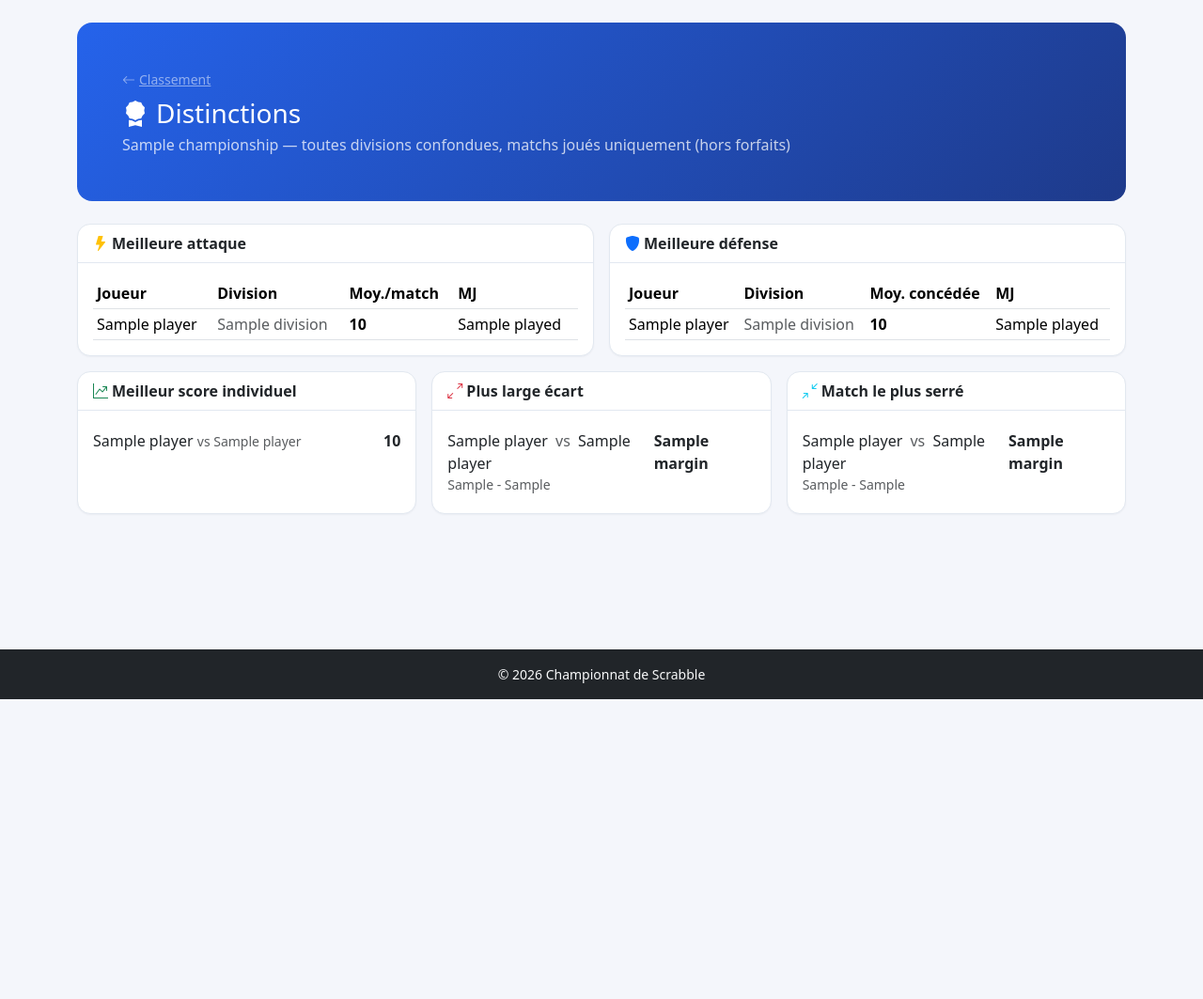
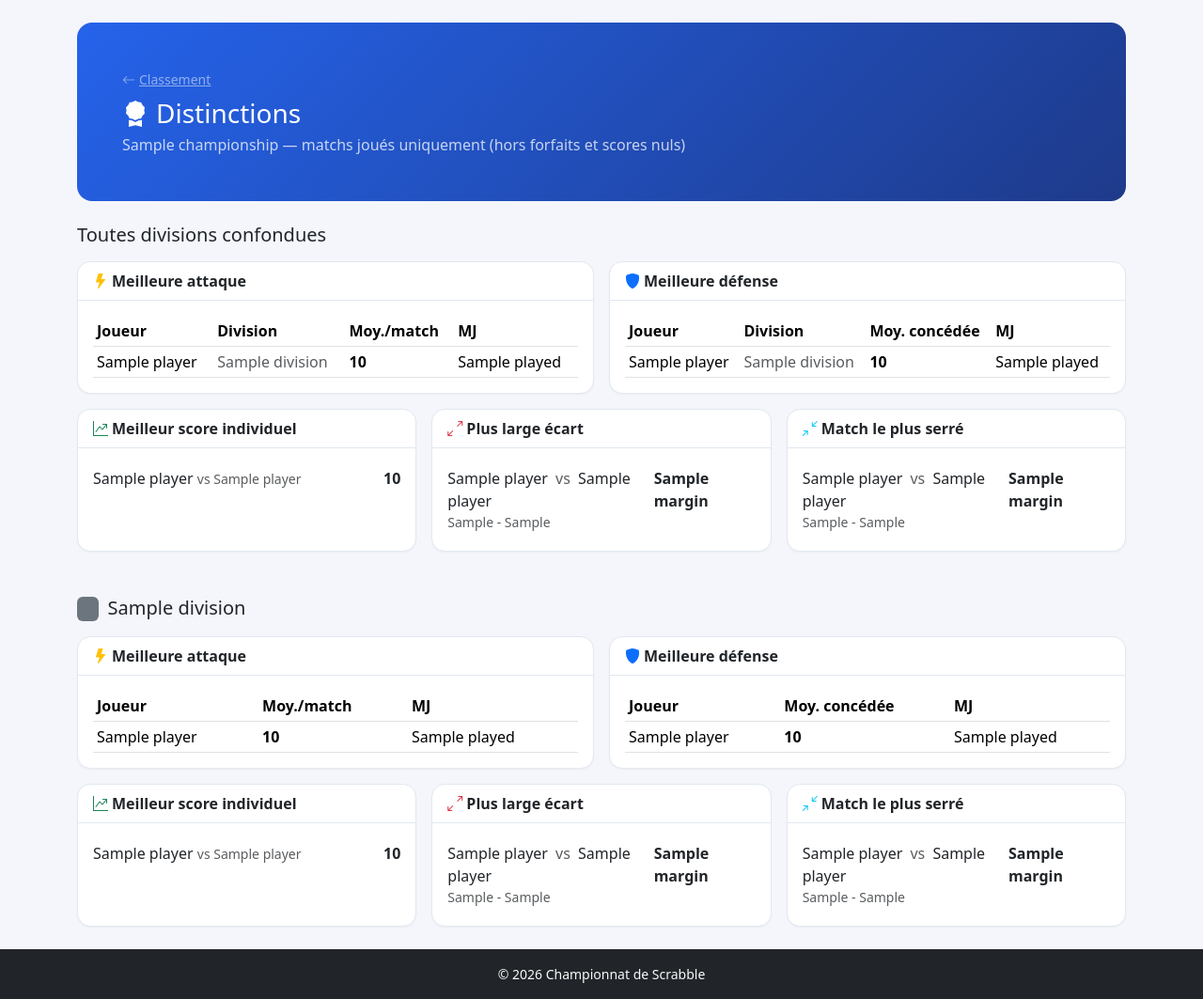
Before and after one commit to CoS704/App_Cchamp_Scrabble, a Django app: template templates/rankings/public_distinctions.html in a window 1280 px wide. Shown: the part 56-1119 px from the top of the page at 94% size. Before the commit the page ends 800 px from the top, so only its background shows below. Run offline with Django 5.2, Linux system fonts and the light colour scheme; tables that the repository leaves empty hold one stand-in row (values such as "Sample post"); the template is opened without the code that fills it: values that come from a table or form of the project are taken from there, most other values are stand-ins (such as "Sample title", 1, 10 or a date in 2020).

Commit message:
Distinctions: add per-division breakdown, exclude any zero-score match
Two follow-ups from the organizer after reviewing the distinctions page:

- Show the same 5 categories per division too, not just championship-wide
  (a league-wide "best attack" can hide who's actually dominant in a
  weaker division). championship_distinctions() now factors the
  computation into _compute_distinctions() and runs it once overall and
  once per division.

- Exclude any match where either score is 0, even when outcome_type wasn't
  corrected to a forfeit type. The forfeit fix only catches matches whose
  score exactly matches the configured forfeit scoreline; a hand-typed
  forfeit with any other 0-something score would still slip through and
  distort defense/margin stats, and a genuine 0 in a finished Scrabble game
  isn't realistic anyway.

167 tests passing (2 new), no migrations. Verified against the real
Diamond championship data.

```diff
--- /dev/null
+++ b/templates/rankings/_distinctions_cards.html
@@ -0,0 +1,117 @@
+<div class="row g-3">
+  <div class="col-12 col-lg-6">
+    <div class="chart-card card h-100">
+      <div class="card-header"><i class="bi bi-lightning-fill text-warning me-1"></i>Meilleure attaque</div>
+      <div class="card-body">
+        {% if d.best_attack %}
+        <table class="table table-sm mb-0">
+          <thead><tr><th>Joueur</th>{% if show_division %}<th>Division</th>{% endif %}<th>Moy./match</th><th>MJ</th></tr></thead>
+          <tbody>
+            {% for row in d.best_attack %}
+            <tr>
+              <td class="fw-medium">{{ row.participation.player }}</td>
+              {% if show_division %}<td class="text-muted">{{ row.participation.division.name }}</td>{% endif %}
+              <td class="fw-bold">{{ row.average }}</td>
+              <td>{{ row.played }}</td>
+            </tr>
+            {% endfor %}
+          </tbody>
+        </table>
+        {% else %}
+          <p class="text-muted mb-0">Pas encore de match joué.</p>
+        {% endif %}
+      </div>
+    </div>
+  </div>
+
+  <div class="col-12 col-lg-6">
+    <div class="chart-card card h-100">
+      <div class="card-header"><i class="bi bi-shield-fill text-primary me-1"></i>Meilleure défense</div>
+      <div class="card-body">
+        {% if d.best_defense %}
+        <table class="table table-sm mb-0">
+          <thead><tr><th>Joueur</th>{% if show_division %}<th>Division</th>{% endif %}<th>Moy. concédée</th><th>MJ</th></tr></thead>
+          <tbody>
+            {% for row in d.best_defense %}
+            <tr>
+              <td class="fw-medium">{{ row.participation.player }}</td>
+              {% if show_division %}<td class="text-muted">{{ row.participation.division.name }}</td>{% endif %}
+              <td class="fw-bold">{{ row.average }}</td>
+              <td>{{ row.played }}</td>
+            </tr>
+            {% endfor %}
+          </tbody>
+        </table>
+        {% else %}
+          <p class="text-muted mb-0">Pas encore de match joué.</p>
+        {% endif %}
+      </div>
+    </div>
+  </div>
+
+  <div class="col-12 col-lg-4">
+    <div class="chart-card card h-100">
+      <div class="card-header"><i class="bi bi-graph-up-arrow text-success me-1"></i>Meilleur score individuel</div>
+      <div class="card-body">
+        {% if d.best_individual_scores %}
+        <ul class="list-unstyled mb-0">
+          {% for row in d.best_individual_scores %}
+          <li class="d-flex justify-content-between py-1 {% if not forloop.last %}border-bottom{% endif %}">
+            <span>{{ row.participation.player }} <span class="text-muted small">vs {{ row.opponent.player }}</span></span>
+            <span class="fw-bold">{{ row.score }}</span>
+          </li>
+          {% endfor %}
+        </ul>
+        {% else %}
+          <p class="text-muted mb-0">Pas encore de match joué.</p>
+        {% endif %}
+      </div>
+    </div>
+  </div>
+
+  <div class="col-12 col-lg-4">
+    <div class="chart-card card h-100">
+      <div class="card-header"><i class="bi bi-arrows-angle-expand text-danger me-1"></i>Plus large écart</div>
+      <div class="card-body">
+        {% if d.biggest_margins %}
+        <ul class="list-unstyled mb-0">
+          {% for row in d.biggest_margins %}
+          <li class="py-1 {% if not forloop.last %}border-bottom{% endif %}">
+            <div class="d-flex justify-content-between">
+              <span>{{ row.match.player1.player }} <span class="text-muted mx-1">vs</span> {{ row.match.player2.player }}</span>
+              <span class="fw-bold">{{ row.margin }}</span>
+            </div>
+            <div class="text-muted small">{{ row.match.score1 }} - {{ row.match.score2 }}</div>
+          </li>
+          {% endfor %}
+        </ul>
+        {% else %}
+          <p class="text-muted mb-0">Pas encore de match joué.</p>
+        {% endif %}
+      </div>
+    </div>
+  </div>
+
+  <div class="col-12 col-lg-4">
+    <div class="chart-card card h-100">
+      <div class="card-header"><i class="bi bi-arrows-angle-contract text-info me-1"></i>Match le plus serré</div>
+      <div class="card-body">
+        {% if d.closest_matches %}
+        <ul class="list-unstyled mb-0">
+          {% for row in d.closest_matches %}
+          <li class="py-1 {% if not forloop.last %}border-bottom{% endif %}">
+            <div class="d-flex justify-content-between">
+              <span>{{ row.match.player1.player }} <span class="text-muted mx-1">vs</span> {{ row.match.player2.player }}</span>
+              <span class="fw-bold">{{ row.margin }}</span>
+            </div>
+            <div class="text-muted small">{{ row.match.score1 }} - {{ row.match.score2 }}</div>
+          </li>
+          {% endfor %}
+        </ul>
+        {% else %}
+          <p class="text-muted mb-0">Pas encore de match joué.</p>
+        {% endif %}
+      </div>
+    </div>
+  </div>
+</div>
--- a/templates/rankings/public_distinctions.html
+++ b/templates/rankings/public_distinctions.html
@@ -8,124 +8,17 @@
     <i class="bi bi-arrow-left me-1"></i>Classement
   </a>
   <h1 class="h3 mt-2 mb-1"><i class="bi bi-award-fill me-2"></i>Distinctions</h1>
-  <p class="mb-0 opacity-75">{{ championship.name }} — toutes divisions confondues, matchs joués uniquement (hors forfaits)</p>
+  <p class="mb-0 opacity-75">{{ championship.name }} — matchs joués uniquement (hors forfaits et scores nuls)</p>
 </div>
 
-<div class="row g-3">
-  <div class="col-12 col-lg-6">
-    <div class="chart-card card h-100">
-      <div class="card-header"><i class="bi bi-lightning-fill text-warning me-1"></i>Meilleure attaque</div>
-      <div class="card-body">
-        {% if distinctions.best_attack %}
-        <table class="table table-sm mb-0">
-          <thead><tr><th>Joueur</th><th>Division</th><th>Moy./match</th><th>MJ</th></tr></thead>
-          <tbody>
-            {% for row in distinctions.best_attack %}
-            <tr>
-              <td class="fw-medium">{{ row.participation.player }}</td>
-              <td class="text-muted">{{ row.participation.division.name }}</td>
-              <td class="fw-bold">{{ row.average }}</td>
-              <td>{{ row.played }}</td>
-            </tr>
-            {% endfor %}
-          </tbody>
-        </table>
-        {% else %}
-          <p class="text-muted mb-0">Pas encore de match joué.</p>
-        {% endif %}
-      </div>
-    </div>
-  </div>
+<h2 class="h5 mb-3">Toutes divisions confondues</h2>
+{% include "rankings/_distinctions_cards.html" with d=distinctions show_division=True %}
 
-  <div class="col-12 col-lg-6">
-    <div class="chart-card card h-100">
-      <div class="card-header"><i class="bi bi-shield-fill text-primary me-1"></i>Meilleure défense</div>
-      <div class="card-body">
-        {% if distinctions.best_defense %}
-        <table class="table table-sm mb-0">
-          <thead><tr><th>Joueur</th><th>Division</th><th>Moy. concédée</th><th>MJ</th></tr></thead>
-          <tbody>
-            {% for row in distinctions.best_defense %}
-            <tr>
-              <td class="fw-medium">{{ row.participation.player }}</td>
-              <td class="text-muted">{{ row.participation.division.name }}</td>
-              <td class="fw-bold">{{ row.average }}</td>
-              <td>{{ row.played }}</td>
-            </tr>
-            {% endfor %}
-          </tbody>
-        </table>
-        {% else %}
-          <p class="text-muted mb-0">Pas encore de match joué.</p>
-        {% endif %}
-      </div>
-    </div>
-  </div>
-
-  <div class="col-12 col-lg-4">
-    <div class="chart-card card h-100">
-      <div class="card-header"><i class="bi bi-graph-up-arrow text-success me-1"></i>Meilleur score individuel</div>
-      <div class="card-body">
-        {% if distinctions.best_individual_scores %}
-        <ul class="list-unstyled mb-0">
-          {% for row in distinctions.best_individual_scores %}
-          <li class="d-flex justify-content-between py-1 {% if not forloop.last %}border-bottom{% endif %}">
-            <span>{{ row.participation.player }} <span class="text-muted small">vs {{ row.opponent.player }}</span></span>
-            <span class="fw-bold">{{ row.score }}</span>
-          </li>
-          {% endfor %}
-        </ul>
-        {% else %}
-          <p class="text-muted mb-0">Pas encore de match joué.</p>
-        {% endif %}
-      </div>
-    </div>
-  </div>
-
-  <div class="col-12 col-lg-4">
-    <div class="chart-card card h-100">
-      <div class="card-header"><i class="bi bi-arrows-angle-expand text-danger me-1"></i>Plus large écart</div>
-      <div class="card-body">
-        {% if distinctions.biggest_margins %}
-        <ul class="list-unstyled mb-0">
-          {% for row in distinctions.biggest_margins %}
-          <li class="py-1 {% if not forloop.last %}border-bottom{% endif %}">
-            <div class="d-flex justify-content-between">
-              <span>{{ row.match.player1.player }} <span class="text-muted mx-1">vs</span> {{ row.match.player2.player }}</span>
-              <span class="fw-bold">{{ row.margin }}</span>
-            </div>
-            <div class="text-muted small">{{ row.match.score1 }} - {{ row.match.score2 }}</div>
-          </li>
-          {% endfor %}
-        </ul>
-        {% else %}
-          <p class="text-muted mb-0">Pas encore de match joué.</p>
-        {% endif %}
-      </div>
-    </div>
-  </div>
-
-  <div class="col-12 col-lg-4">
-    <div class="chart-card card h-100">
-      <div class="card-header"><i class="bi bi-arrows-angle-contract text-info me-1"></i>Match le plus serré</div>
-      <div class="card-body">
-        {% if distinctions.closest_matches %}
-        <ul class="list-unstyled mb-0">
-          {% for row in distinctions.closest_matches %}
-          <li class="py-1 {% if not forloop.last %}border-bottom{% endif %}">
-            <div class="d-flex justify-content-between">
-              <span>{{ row.match.player1.player }} <span class="text-muted mx-1">vs</span> {{ row.match.player2.player }}</span>
-              <span class="fw-bold">{{ row.margin }}</span>
-            </div>
-            <div class="text-muted small">{{ row.match.score1 }} - {{ row.match.score2 }}</div>
-          </li>
-          {% endfor %}
-        </ul>
-        {% else %}
-          <p class="text-muted mb-0">Pas encore de match joué.</p>
-        {% endif %}
-      </div>
-    </div>
-  </div>
-</div>
+{% for entry in distinctions.by_division %}
+<h2 class="h5 mt-5 mb-3">
+  <span class="badge me-1" style="background-color: {{ entry.division.color|default:'#6c757d' }};">&nbsp;</span>
+  {{ entry.division.name }}
+</h2>
+{% include "rankings/_distinctions_cards.html" with d=entry show_division=False %}
+{% endfor %}
 {% endblock %}
```
Also changed, not shown: rankings/services.py (+62 -29 lines), rankings/tests.py (+31 -0 lines).
